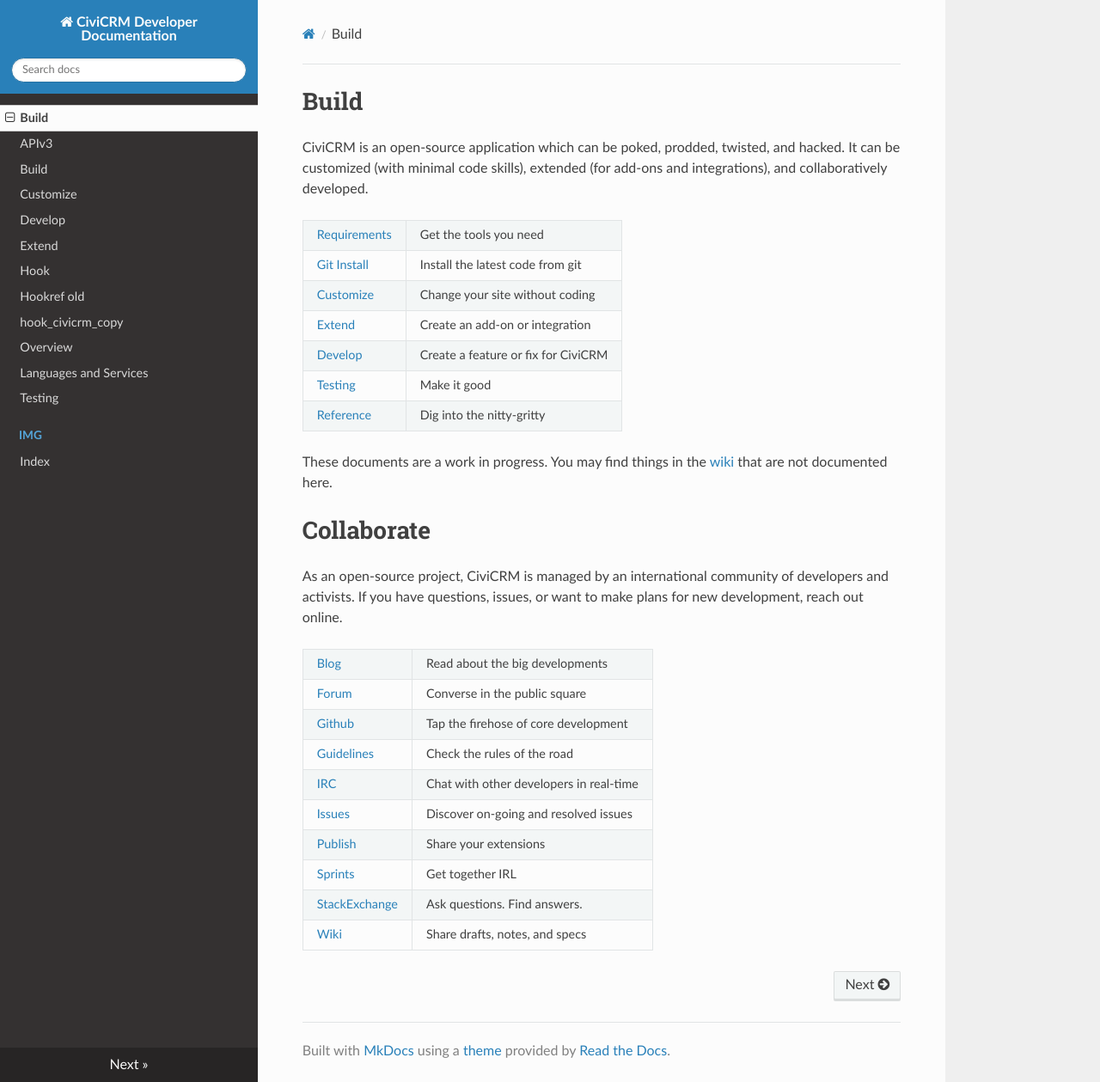
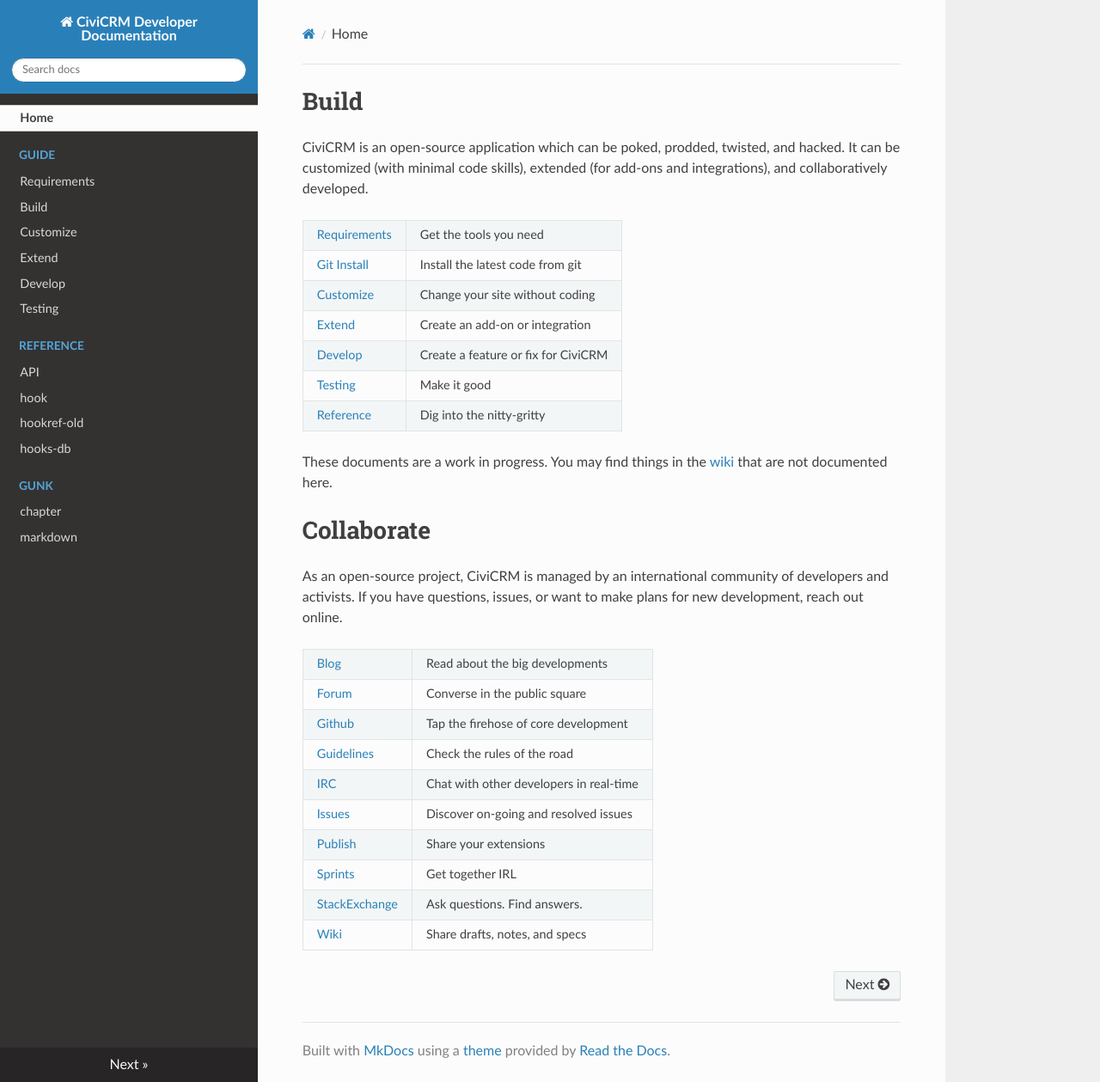
Before and after one commit to civicrm/civicrm-dev-docs, an MkDocs documentation site: the page built from docs/index.md, in a window 1280 px wide and 1259 px high. Shown: the whole window at 86% size. Built offline with MkDocs 1.6.1, drawn with Linux system fonts in a browser that asks for light colours; nearby versions of some CDN libraries; old or Windows-style settings are respelled for this version of MkDocs.

Commit message:
Cleanup TOC

```diff
--- a/docs/index.md
+++ b/docs/index.md
@@ -1,4 +1,4 @@
-# Build
+<h1>Build</h1>
 
 CiviCRM is an open-source application which can be poked, prodded, twisted,
 and hacked.  It can be customized (with minimal code skills), extended (for
@@ -39,7 +39,7 @@
 
 These documents are a work in progress. You may find things in the <a href="http://wiki.civicrm.org/confluence/display/CRMDOC/Develop" target="_blank">wiki</a> that are not documented here.
 
-# Collaborate
+<h1>Collaborate</h1>
 
 As an open-source project, CiviCRM is managed by an international community
 of developers and activists. If you have questions, issues, or want to make
--- a/mkdocs.yml
+++ b/mkdocs.yml
@@ -1,2 +1,19 @@
 site_name: CiviCRM Developer Documentation
 theme: readthedocs
+pages:
+ - Home: index.md
+ - Guide:
+   - Requirements: requirements.md
+   - Build: build.md
+   - Customize: customize.md
+   - Extend: extend.md
+   - Develop: develop.md
+   - Testing: testing.md
+ - Reference:
+   - API: api.md
+   - hook: hook.md
+   - hookref-old: hookref-old.md
+   - hooks-db: hooks-db.md
+ - Gunk:
+   - chapter: chapter.md
+   - markdown: markdownrules.md
```
Also changed, not shown: docs/extend.md (+0 -2 lines).
